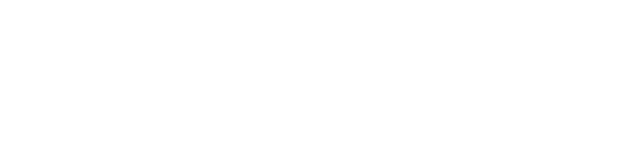
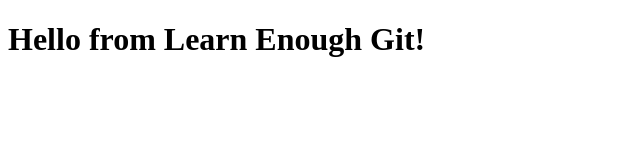
Before and after one commit to Isabellaq748/learn-git, a plain HTML site: page index.html in a window 1280 px wide. Shown: the whole page, without its empty margins (0-640 px from the left). Drawn offline with Linux system fonts and the light colour scheme.

Commit message:
Add full HTML structure to index.html

```diff
--- a/index.html
+++ b/index.html
@@ -1,2 +1,10 @@
 <!DOCTYPE html>
-<html><body></body></html>
+<html>
+  <head>
+    <meta charset="utf-8" />
+    <title>My Project</title>
+  </head>
+  <body>
+    <h1>Hello from Learn Enough Git!</h1>
+  </body>
+</html>
```
